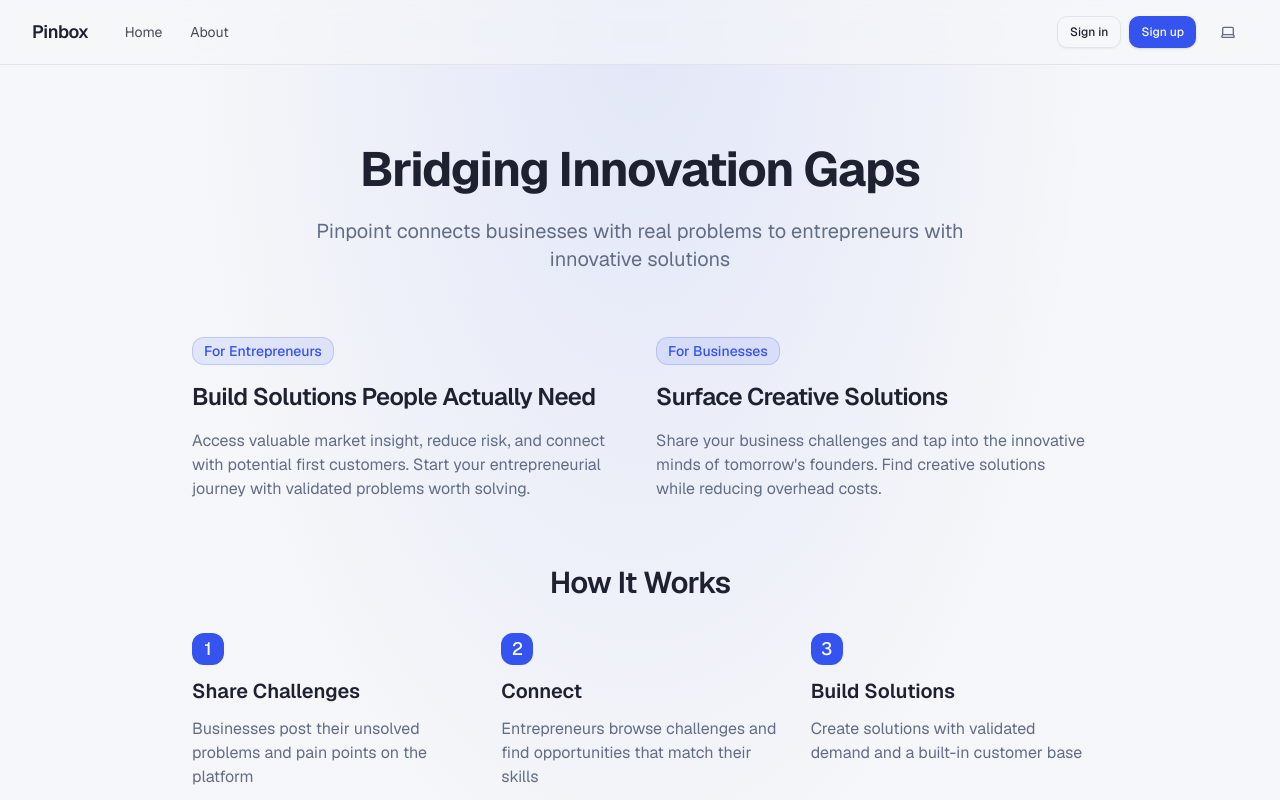
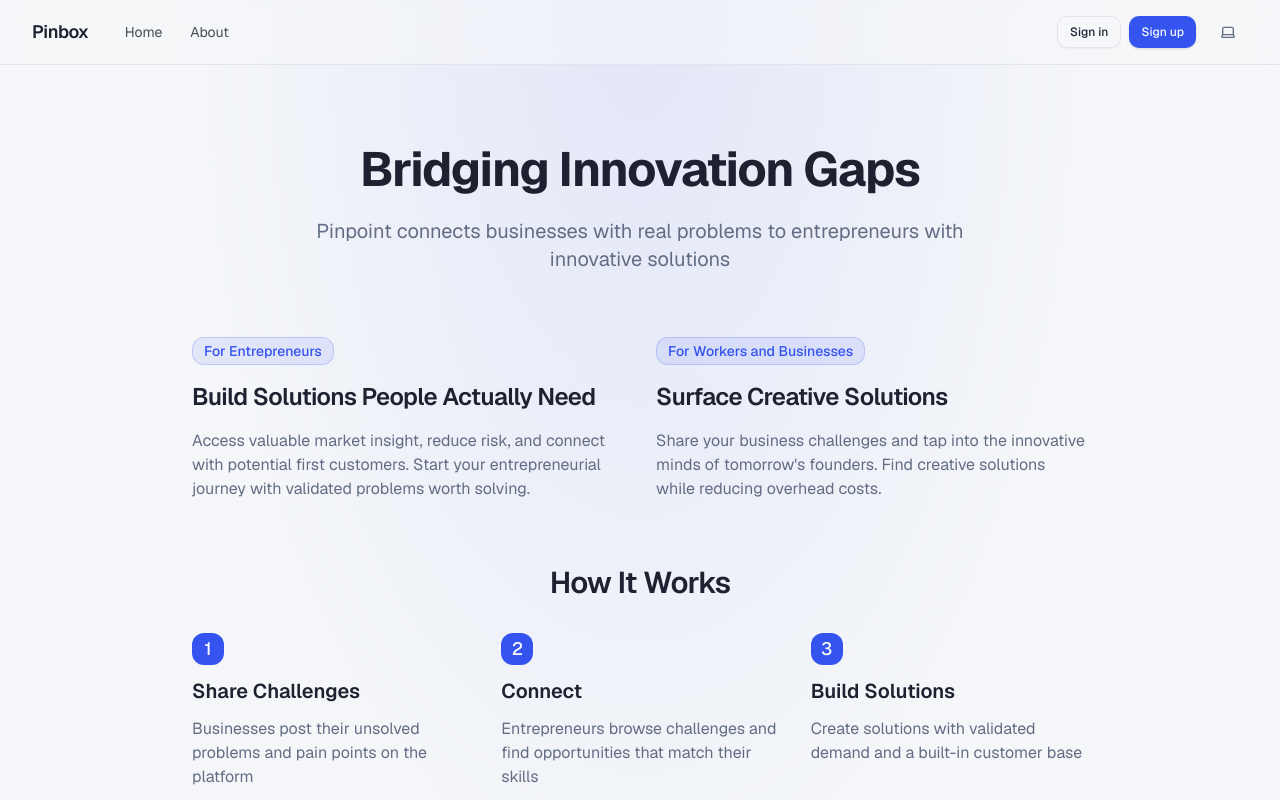
Before and after one commit to Pinpoint-Website/pinpoint, a Next.js app: page /about in a window 1280 px wide. Shown: the top 800 px of the page. Built offline with nearby package versions, Linux system fonts and the light colour scheme; no server answers; the database is empty.

Commit message:
Made it so that it says that it's for Workers & businsees on the about page

```diff
--- a/app/about/page.tsx
+++ b/app/about/page.tsx
@@ -31,7 +31,7 @@ export default function AboutPage() {
           </div>
           <div className="space-y-4">
             <div className="inline-flex items-center justify-center rounded-lg bg-primary/10 px-3 py-1 text-sm font-medium text-primary ring-1 ring-inset ring-primary/20">
-              For Businesses
+              For Workers and Businesses
             </div>
             <h2 className="text-2xl font-semibold tracking-tight">
               Surface Creative Solutions
```
